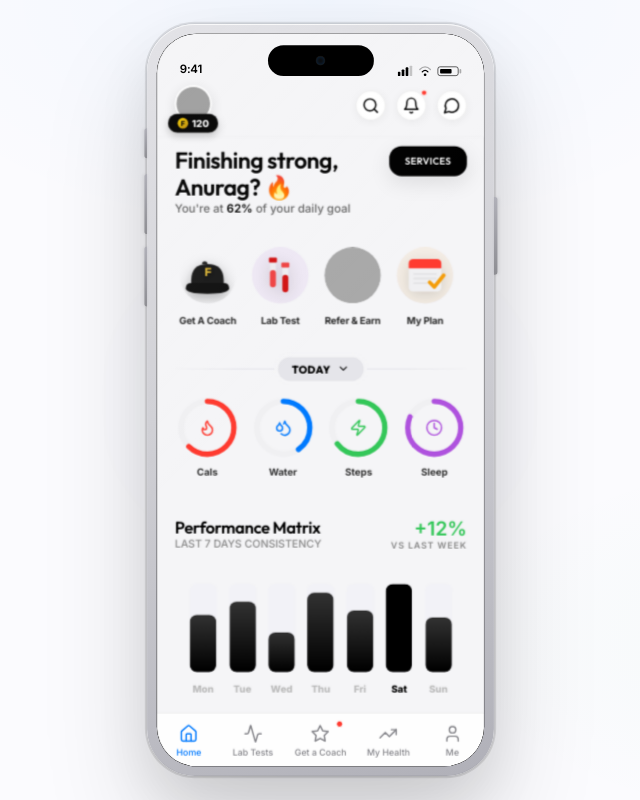
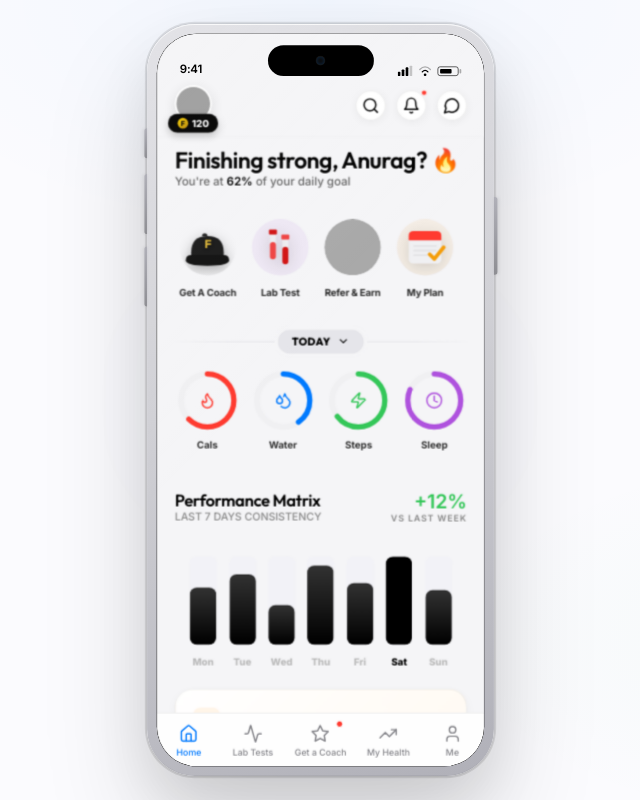
Before and after one commit to Anurag242/Fittr, a React (Vite) app: page / in a window 1280 px wide. Shown: the whole page, without its empty margins (320-960 px from the left). Built offline with nearby package versions, Linux system fonts and the light colour scheme; grey boxes are pictures that could not be loaded.

Commit message:
style: remove Services button from greeting area

```diff
--- a/src/App.jsx
+++ b/src/App.jsx
@@ -390,24 +390,9 @@ function DailyRituals({ onOpenCalendar, onFlip }) {
 
   return (
     <section className="section" style={{ marginTop: '10px', paddingBottom: '0' }}>
-      <div style={{ marginBottom: '16px', display: 'flex', justifyContent: 'space-between', alignItems: 'flex-start' }}>
-        <div>
-          <h2 style={{ fontSize: '26px' }}>{getGreeting()}</h2>
-          <p style={{ fontSize: '13px', color: '#666', fontWeight: '500' }}>You're at <span style={{ color: '#000', fontWeight: '600' }}>62%</span> of your daily goal</p>
-        </div>
-        <motion.button
-          whileTap={{ scale: 0.9 }}
-          onClick={onFlip}
-          style={{
-            background: '#000', color: '#FFF',
-            padding: '10px 18px', borderRadius: '14px',
-            fontSize: '11px', fontWeight: '600',
-            boxShadow: '0 8px 24px rgba(0,0,0,0.1)',
-            textTransform: 'uppercase'
-          }}
-        >
-          Services
-        </motion.button>
+      <div style={{ marginBottom: '16px' }}>
+        <h2 style={{ fontSize: '26px' }}>{getGreeting()}</h2>
+        <p style={{ fontSize: '13px', color: '#666', fontWeight: '500' }}>You're at <span style={{ color: '#000', fontWeight: '600' }}>62%</span> of your daily goal</p>
       </div>
 
       <PremiumActionBubbles />
```
